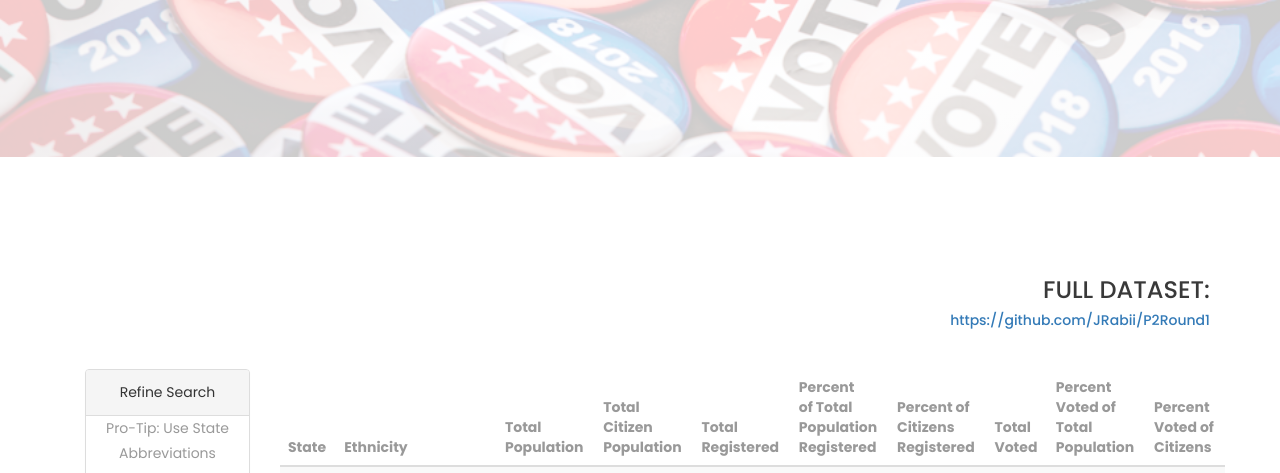
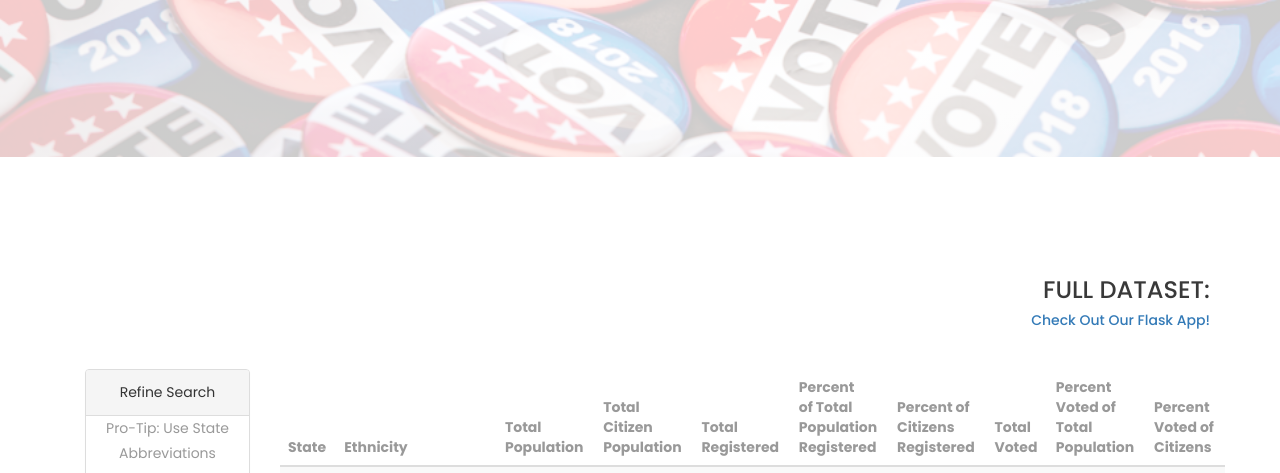
Before and after one commit to JRabii/VoterDemographics, a plain HTML site: page data.html in a window 1280 px wide. Shown: the part 310-783 px from the top of the page. Drawn offline with nearby package versions, Linux system fonts and the light colour scheme; files whose address does not match are found by name.

Commit message:
updated data link

```diff
--- a/data.html
+++ b/data.html
@@ -83,7 +83,7 @@
             <h5><center>A Contemplation on Representation</center></h5>
             <div class="h-30"></div> -->
             <h3 class="text-uppercase">Full Dataset:</h3>
-            <h5><a href="https://github.com/JRabii/P2Round1">https://github.com/JRabii/P2Round1</a></h5>
+            <h5><a href="https://github.com/JRabii/VoterDemographics">Check Out Our Flask App!</a></h5>
             <div class="h-30"></div>
         </div>
         <div class="col-md-12">
```
